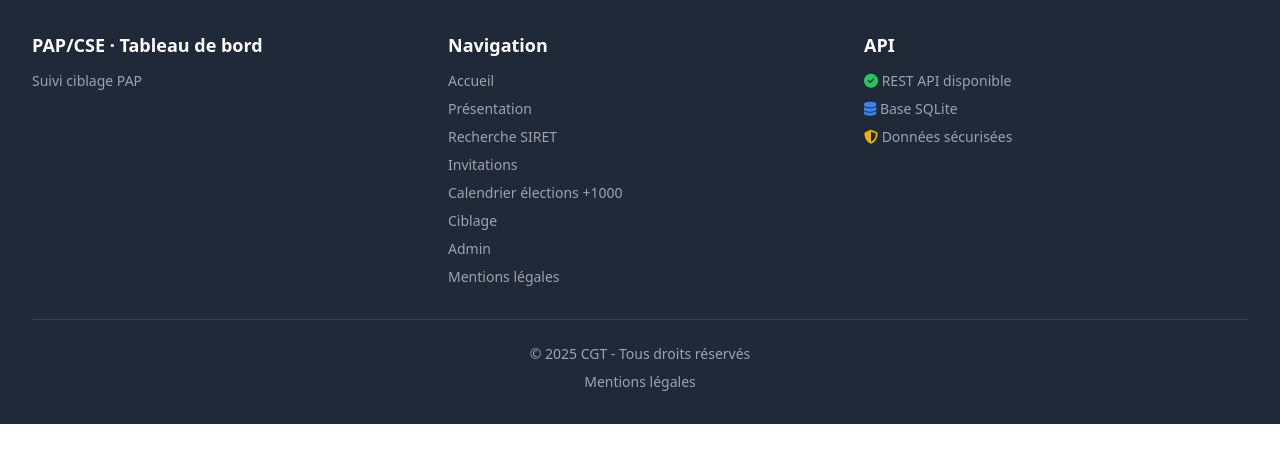
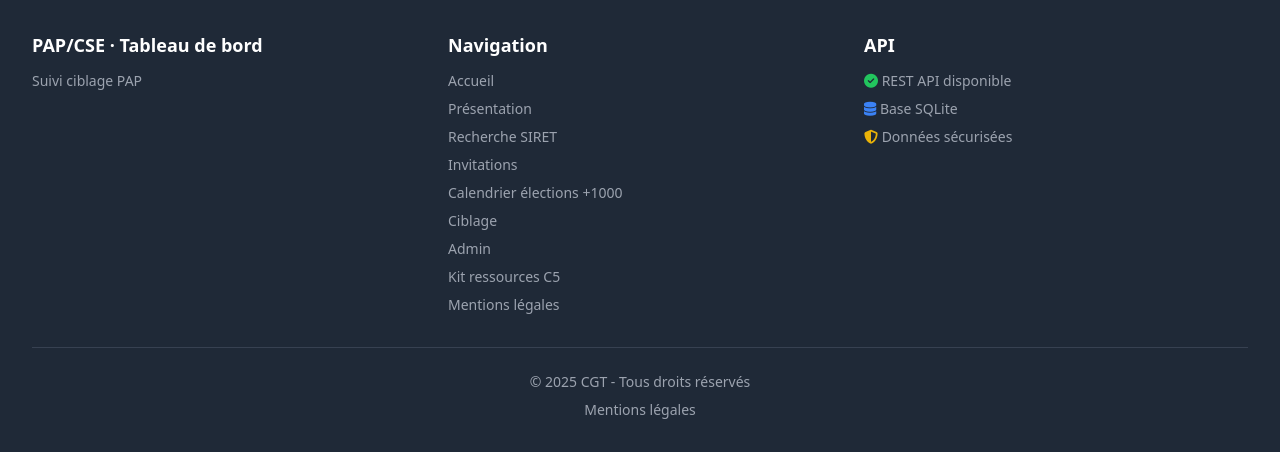
Before and after one commit to quentin12200/outilspapv2, a FastAPI app: page /admin in a window 1280 px wide. Shown: the part 2645-3097 px from the top of the page. Before the commit the page ends 3069 px from the top, so only its background shows below. Run offline with FastAPI, Linux system fonts and the light colour scheme; data that the repository does not hold is empty; some libraries are stand-ins or nearby versions.

Commit message:
Expose CGT cloud resource in navigation

```diff
--- a/app/main.py
+++ b/app/main.py
@@ -438,6 +438,12 @@
             "icon": "fa-rocket",
             "href": "/admin#configuration",
             "description": "Variables d’environnement et téléchargement automatique de la base.",
+        },
+        {
+            "title": "Kit ressources C5",
+            "icon": "fa-cloud-arrow-down",
+            "href": "https://cloud.cgt.fr/public.php/dav/files/jXycqmjkMpYbwXr/?accept=zip",
+            "description": "Accéder au dossier partagé (outils, supports et documents de campagne).",
         },
     ]
 
--- a/app/templates/base.html
+++ b/app/templates/base.html
@@ -172,6 +172,12 @@
                 <i class="fas fa-cog text-cgt-red"></i>
                 <span>Espace administration</span>
               </a>
+              <a href="https://cloud.cgt.fr/public.php/dav/files/jXycqmjkMpYbwXr/?accept=zip"
+                 class="block px-5 py-2 text-sm text-gray-700 hover:bg-gray-100/80 flex items-center space-x-2"
+                 target="_blank" rel="noopener">
+                <i class="fas fa-cloud-arrow-down text-cgt-red"></i>
+                <span>Kit ressources C5</span>
+              </a>
             </div>
           </div>
 
@@ -243,6 +249,11 @@
           <a href="/admin" class="block px-3 py-2 rounded-md text-white/90 hover:bg-white/20 transition" @click="mobileMenuOpen = false">
             <i class="fas fa-cog mr-2"></i> Administration
           </a>
+          <a href="https://cloud.cgt.fr/public.php/dav/files/jXycqmjkMpYbwXr/?accept=zip"
+             class="block px-3 py-2 rounded-md text-white/90 hover:bg-white/20 transition"
+             target="_blank" rel="noopener" @click="mobileMenuOpen = false">
+            <i class="fas fa-cloud-arrow-down mr-2"></i> Kit ressources C5
+          </a>
         </div>
 
         <a href="/calendrier" class="block px-3 py-3 mt-2 rounded-md bg-white text-cgt-red font-semibold shadow hover:bg-gray-100 transition" @click="mobileMenuOpen = false">
@@ -275,6 +286,7 @@
             <li><a href="/calendrier" class="text-gray-400 hover:text-white">Calendrier élections +1000</a></li>
             <li><a href="/ciblage" class="text-gray-400 hover:text-white">Ciblage</a></li>
             <li><a href="/admin" class="text-gray-400 hover:text-white">Admin</a></li>
+            <li><a href="https://cloud.cgt.fr/public.php/dav/files/jXycqmjkMpYbwXr/?accept=zip" target="_blank" rel="noopener" class="text-gray-400 hover:text-white">Kit ressources C5</a></li>
             <li><a href="/mentions-legales" class="text-gray-400 hover:text-white">Mentions légales</a></li>
           </ul>
         </div>
```
